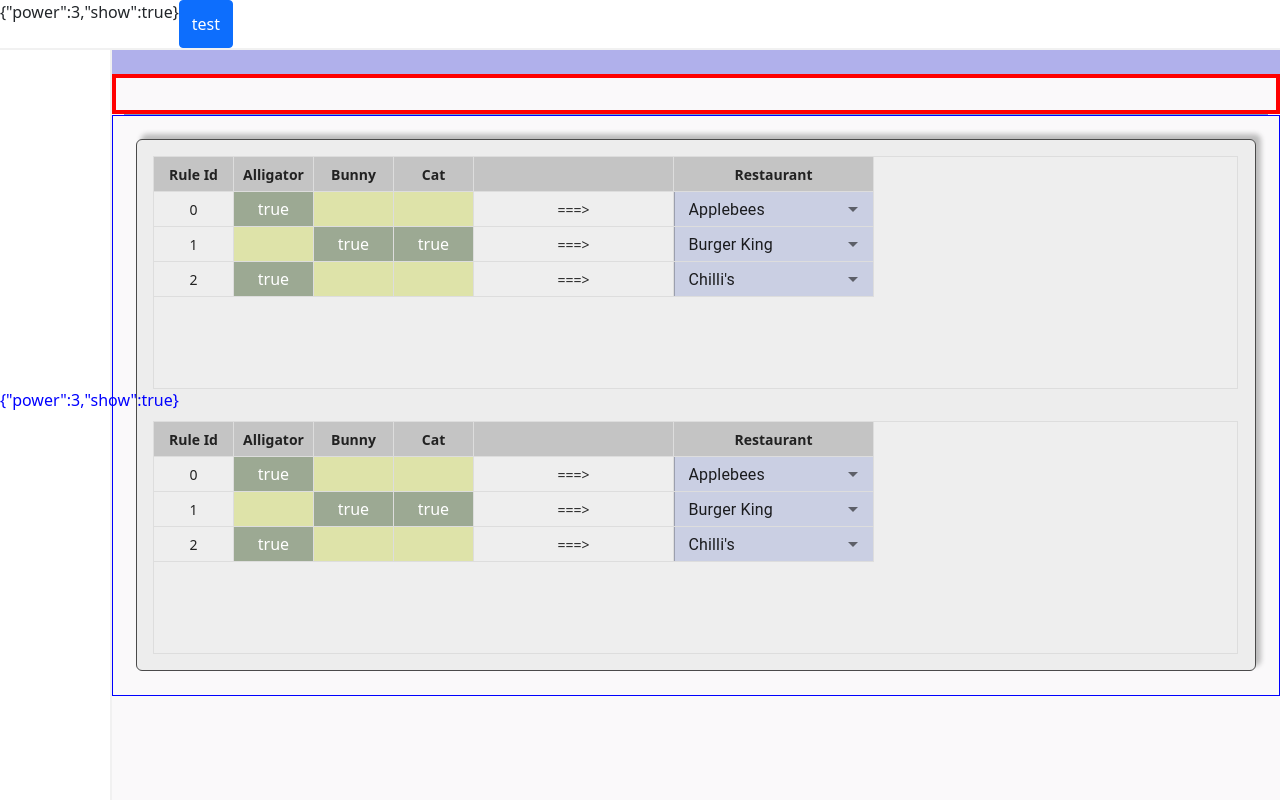
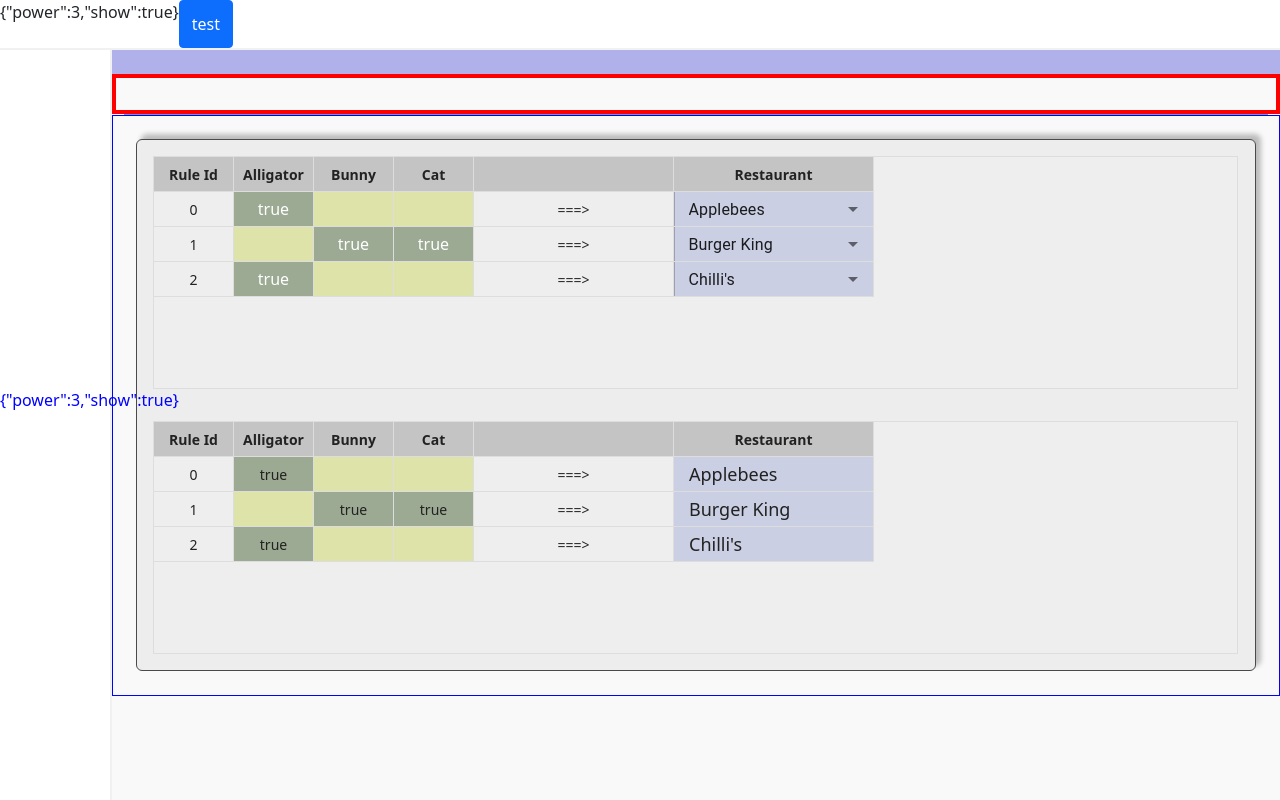
Before and after one commit to Matt-Hill-83/rule-cruncher, a React (Create React App) app: page / in a window 1280 px wide. Built offline with nearby package versions, Linux system fonts and the light colour scheme.

Commit message:
work on output table

```diff
--- a/src/Components/OutputTable/OutputTable.module.scss
+++ b/src/Components/OutputTable/OutputTable.module.scss
@@ -1,3 +1,11 @@
+.restaurant {
+  display: flex;
+  flex: 1 1;
+  background: var(--purple-200);
+  padding-left: 15px;
+  font-size: 18px;
+}
+
 .multiPicker {
   background: var(--purple-200);
 }
--- a/src/Components/OutputTable/OutputTable.tsx
+++ b/src/Components/OutputTable/OutputTable.tsx
@@ -1,13 +1,7 @@
-import { Button } from "react-bootstrap"
 import { useEffect, useState } from "react"
 
-import { DndProvider } from "react-dnd"
-import { HTML5Backend } from "react-dnd-html5-backend"
 import cx from "classnames"
 import DataGrid from "react-data-grid"
-
-import { DraggableRowRenderer } from "./DraggableRowRenderer"
-import MyMultiSelect from "Components/MultiSelect/MultiSelect"
 
 import { IUpdateRestaurant, IUpdateRow } from "./types"
 
@@ -16,7 +10,7 @@
 const multiSelectInputWidth = 200
 
 export default function OutputTable(props: any) {
-  const { restaurantList, inputTableRows, dummyRow, onChange } = props
+  const { inputTableRows, dummyRow } = props
   const [rows, setRows] = useState([dummyRow])
 
   useEffect(() => {
@@ -57,68 +51,22 @@
     {
       key: "restaurant",
       name: "Restaurant",
+      className: css.restaurant,
       formatter: (info: any) => renderRestaurant(info),
       width: multiSelectInputWidth,
     },
   ]
-
-  const updateRows = (newRows: IUpdateRow[]) => {
-    onChange(newRows)
-    setRows(newRows)
-  }
-
-  const updateRow = ({ columnName, rowId }: IUpdateRow) => {
-    const newRows = [...rows]
-    const row = newRows.find((row) => row.id === rowId)
-
-    if (row && columnName) {
-      // messy gymnastics to avoid a type error when using object bracket notation
-      const testRow: { [key: string]: any } = { ...row }
-      testRow[columnName] = !testRow[columnName]
-      Object.assign(row, testRow)
-
-      updateRows(newRows)
-    }
-  }
-
-  const updateRestaurant = ({ newValue, rowId }: IUpdateRestaurant) => {
-    console.log("updateRestaurant") // zzz
-    const newRows = [...rows]
-
-    const row = newRows.find((row) => row.id === rowId)
-    if (row && row.restaurant !== undefined) {
-      row.restaurant = newValue
-      console.log("setting rows") // zzz
-      updateRows(newRows)
-    }
-  }
 
   const renderArrow = (info: any) => {
     return <div className={css.arrow}>{`===>`}</div>
   }
 
   const renderRestaurant = (info: any) => {
-    console.log("renderRestaurant") // zzz
-    const listItems = restaurantList
-
     const { row, column } = info
     const columnName: string = column.key
     const value: string = row[columnName]
 
-    const multiSelectProps = {
-      inputWidth: multiSelectInputWidth,
-      initialValue: value,
-      listItems,
-      className: css.multiPicker,
-      onChange: (newValue: string) =>
-        updateRestaurant({ newValue, rowId: row.id }),
-    }
-
-    return (
-      <div className={css.restaurant}>
-        <MyMultiSelect {...multiSelectProps} />
-      </div>
-    )
+    return <div className={css.restaurant}>{value}</div>
   }
 
   const renderButton = (info: any) => {
@@ -131,14 +79,7 @@
       [css.false]: !value,
     })
 
-    return (
-      <Button
-        onClick={() => updateRow({ columnName, rowId: row.id })}
-        className={className}
-      >
-        {value ? "true" : ""}
-      </Button>
-    )
+    return <div className={className}>{value ? "true" : ""}</div>
   }
 
   return <DataGrid className={css.main} columns={columns} rows={rows} />
```
